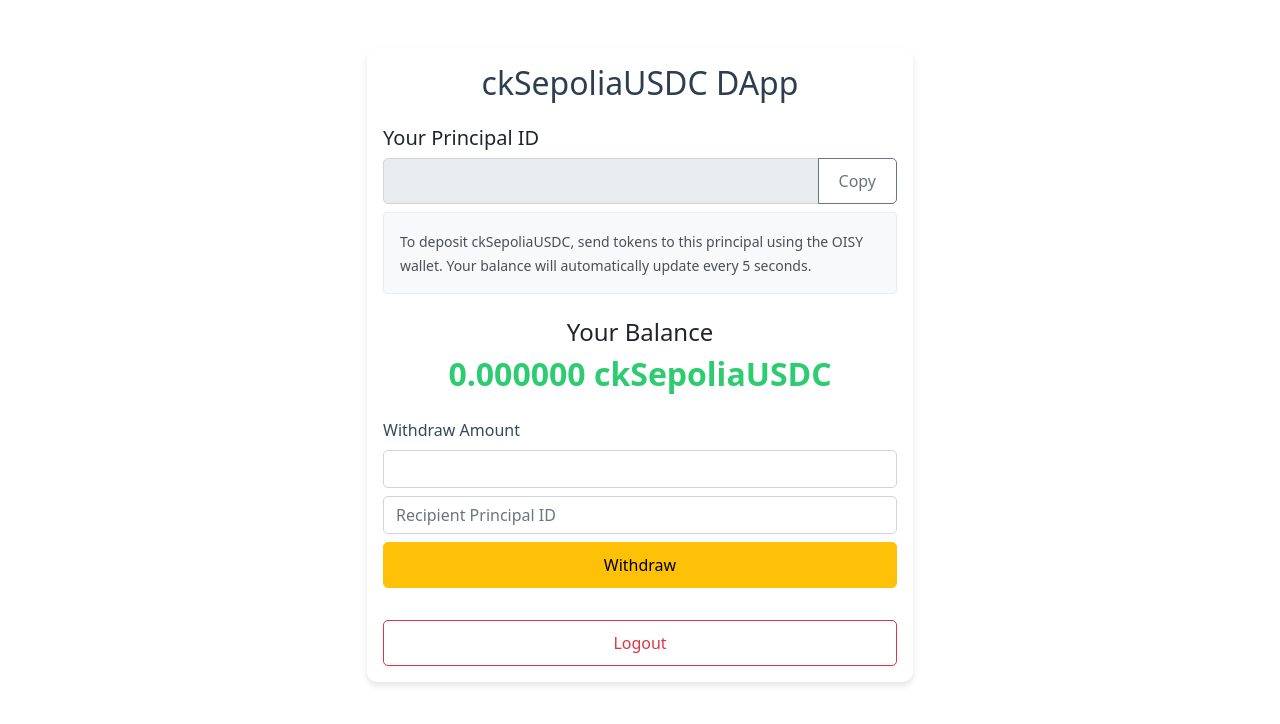
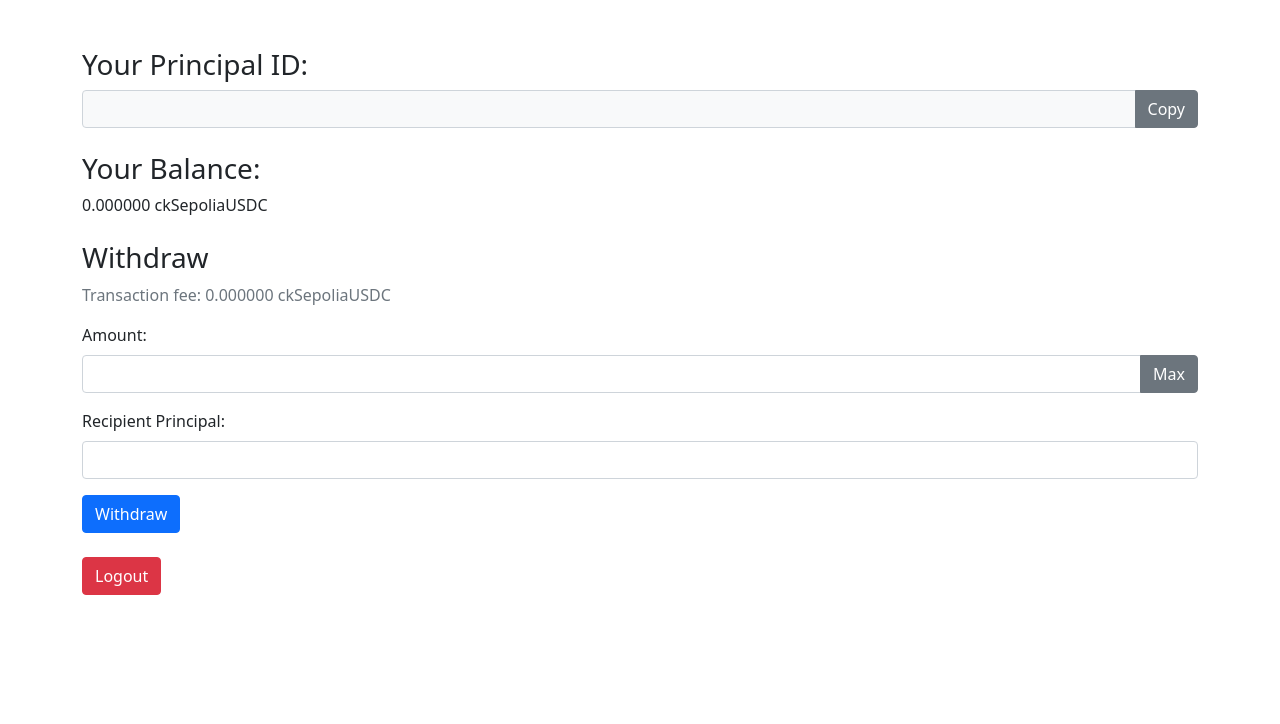
Before and after one commit to Caffeine-Gallery/icp-vault-01931b89b8bb, a website built with Vite: page frontend/index.html in a window 1280 px wide. Built offline with nearby package versions, Linux system fonts and the light colour scheme; what @dfinity/agent, @dfinity/auth-client would draw is missing.

Commit message:
01932029-79c2-7ccc-963a-b8bb2b8bc5ec

```diff
--- a/frontend/index.css
+++ b/frontend/index.css
@@ -1,69 +1,16 @@
-.card {
-    box-shadow: 0 4px 6px rgba(0, 0, 0, 0.1);
-    border: none;
-    border-radius: 10px;
+.loader-overlay {
+    position: fixed;
+    top: 0;
+    left: 0;
+    width: 100%;
+    height: 100%;
+    background: rgba(0, 0, 0, 0.5);
+    display: flex;
+    justify-content: center;
+    align-items: center;
+    z-index: 1000;
 }
 
-.card-title {
-    color: #2c3e50;
+.form-control:read-only {
+    background-color: #f8f9fa;
 }
-
-.btn {
-    border-radius: 5px;
-    padding: 10px 20px;
-}
-
-.form-control {
-    border-radius: 5px;
-}
-
-#balance {
-    color: #2ecc71;
-    font-weight: bold;
-}
-
-.spinner-border {
-    width: 3rem;
-    height: 3rem;
-    margin: 20px;
-}
-
-#loader {
-    position: absolute;
-    top: 50%;
-    left: 50%;
-    transform: translate(-50%, -50%);
-    background: rgba(255, 255, 255, 0.9);
-    padding: 20px;
-    border-radius: 10px;
-}
-
-.form-label {
-    font-weight: 500;
-    color: #34495e;
-}
-
-#principalId {
-    font-family: monospace;
-    font-size: 0.9rem;
-}
-
-.input-group {
-    margin-bottom: 0.5rem;
-}
-
-.alert-info {
-    background-color: #f8f9fa;
-    border-color: #e9ecef;
-    color: #495057;
-}
-
-input[type="number"]::-webkit-inner-spin-button,
-input[type="number"]::-webkit-outer-spin-button {
-    -webkit-appearance: none;
-    margin: 0;
-}
-
-input[type="number"] {
-    -moz-appearance: textfield;
-}
--- a/frontend/index.html
+++ b/frontend/index.html
@@ -3,64 +3,57 @@
 <head>
     <meta charset="UTF-8">
     <meta name="viewport" content="width=device-width, initial-scale=1.0">
-    <title>ckSepoliaUSDC DApp</title>
+    <title>Token DApp</title>
     <link href="https://cdn.jsdelivr.net/npm/bootstrap@5.1.3/dist/css/bootstrap.min.css" rel="stylesheet">
     <link href="index.css" rel="stylesheet">
 </head>
 <body>
-    <div class="container">
-        <div class="row justify-content-center mt-5">
-            <div class="col-md-6">
-                <div class="card">
-                    <div class="card-body">
-                        <h2 class="card-title text-center mb-4">ckSepoliaUSDC DApp</h2>
-
-                        <div id="loginSection" class="text-center">
+    <div class="container mt-5">
+        <div id="loginSection">
             <button id="loginButton" class="btn btn-primary">Login with Internet Identity</button>
         </div>
 
         <div id="mainSection" class="d-none">
             <div class="mb-4">
-                                <h5>Your Principal ID</h5>
+                <h3>Your Principal ID:</h3>
                 <div class="input-group">
-                                    <input type="text" class="form-control" id="principalId" readonly>
-                                    <button class="btn btn-outline-secondary" type="button" id="copyPrincipalId">
-                                        Copy
-                                    </button>
-                                </div>
-                                <div class="alert alert-info mt-2">
-                                    <small>
-                                        To deposit ckSepoliaUSDC, send tokens to this principal using the OISY wallet.
-                                        Your balance will automatically update every 5 seconds.
-                                    </small>
+                    <input type="text" id="principalId" class="form-control" readonly>
+                    <button id="copyPrincipalId" class="btn btn-secondary">Copy</button>
                 </div>
             </div>
 
-                            <div class="mb-4 text-center">
-                                <h4>Your Balance</h4>
-                                <p id="balance" class="h2">0 ckSepoliaUSDC</p>
+            <div class="mb-4">
+                <h3>Your Balance:</h3>
+                <p id="balance">Loading...</p>
             </div>
 
+            <div class="mb-4">
+                <h3>Withdraw</h3>
+                <p id="feeInfo" class="text-muted">Loading fee information...</p>
                 <div class="mb-3">
-                                <label for="withdrawAmount" class="form-label">Withdraw Amount</label>
-                                <input type="number" class="form-control" id="withdrawAmount" min="0">
-                                <input type="text" class="form-control mt-2" id="recipientPrincipal" placeholder="Recipient Principal ID">
-                                <button id="withdrawButton" class="btn btn-warning w-100 mt-2">Withdraw</button>
+                    <label for="withdrawAmount" class="form-label">Amount:</label>
+                    <div class="input-group">
+                        <input type="number" id="withdrawAmount" class="form-control" step="0.000001" min="0">
+                        <button id="maxAmount" class="btn btn-secondary">Max</button>
+                    </div>
+                </div>
+                <div class="mb-3">
+                    <label for="recipientPrincipal" class="form-label">Recipient Principal:</label>
+                    <input type="text" id="recipientPrincipal" class="form-control">
+                </div>
+                <button id="withdrawButton" class="btn btn-primary">Withdraw</button>
             </div>
 
-                            <button id="logoutButton" class="btn btn-outline-danger w-100 mt-3">Logout</button>
+            <button id="logoutButton" class="btn btn-danger">Logout</button>
+        </div>
     </div>
 
-                        <div id="loader" class="text-center d-none">
-                            <div class="spinner-border text-primary" role="status">
+    <div id="loader" class="loader-overlay d-none">
+        <div class="spinner-border text-light" role="status">
             <span class="visually-hidden">Loading...</span>
         </div>
     </div>
-                    </div>
-                </div>
-            </div>
-        </div>
-    </div>
+
     <script type="module" src="index.js"></script>
 </body>
 </html>
--- a/frontend/index.js
+++ b/frontend/index.js
@@ -7,6 +7,9 @@
 let identity;
 let actor;
 let balanceInterval;
+let feeInterval;
+let currentBalance = 0n;
+let currentFee = 0n;
 
 const loginButton = document.getElementById("loginButton");
 const logoutButton = document.getElementById("logoutButton");
@@ -17,6 +20,9 @@
 const withdrawButton = document.getElementById("withdrawButton");
 const principalIdInput = document.getElementById("principalId");
 const copyPrincipalIdButton = document.getElementById("copyPrincipalId");
+const maxAmountButton = document.getElementById("maxAmount");
+const feeInfoElement = document.getElementById("feeInfo");
+const withdrawAmountInput = document.getElementById("withdrawAmount");
 
 const isLocalhost = window.location.hostname === "localhost" || window.location.hostname === "127.0.0.1";
 const host = isLocalhost ? "http://localhost:4943" : "https://icp0.io";
@@ -73,12 +79,22 @@
         principalIdInput.value = principal.toString();
 
         actor = await initActor(identity);
+        await actor.updateFee();
         await updateBalance();
+        await updateFee();
 
         if (balanceInterval) {
             clearInterval(balanceInterval);
         }
         balanceInterval = setInterval(updateBalance, 5000);
+
+        if (feeInterval) {
+            clearInterval(feeInterval);
+        }
+        feeInterval = setInterval(async () => {
+            await actor.updateFee();
+            await updateFee();
+        }, 300000); // Update fee every 5 minutes
     } catch (e) {
         console.error("Failed during authentication:", e);
         alert("Failed to initialize the application. Please try logging in again.");
@@ -90,7 +106,6 @@
 function formatBalance(rawBalance) {
     const decimals = 6;
     const balance = Number(rawBalance) / Math.pow(10, decimals);
-    console.log("Raw balance:", rawBalance.toString(), "Formatted balance:", balance);
     return new Intl.NumberFormat('en-US', {
         minimumFractionDigits: decimals,
         maximumFractionDigits: decimals,
@@ -104,13 +119,32 @@
     }
 
     try {
-        const balance = await actor.getBalance();
-        console.log("Retrieved balance:", balance.toString());
-        balanceElement.textContent = `${formatBalance(balance)} ckSepoliaUSDC`;
+        currentBalance = await actor.getBalance();
+        balanceElement.textContent = `${formatBalance(currentBalance)} ckSepoliaUSDC`;
     } catch (e) {
         console.error("Failed to get balance:", e);
     }
 }
+
+async function updateFee() {
+    if (!actor) return;
+    try {
+        currentFee = await actor.getFee();
+        feeInfoElement.textContent = `Transaction fee: ${formatBalance(currentFee)} ckSepoliaUSDC`;
+    } catch (e) {
+        console.error("Failed to get fee:", e);
+        feeInfoElement.textContent = "Failed to load fee information";
+    }
+}
+
+maxAmountButton.addEventListener("click", () => {
+    if (currentBalance > currentFee) {
+        const maxAmount = Number(currentBalance - currentFee) / Math.pow(10, 6);
+        withdrawAmountInput.value = maxAmount.toFixed(6);
+    } else {
+        alert("Insufficient balance to cover the fee");
+    }
+});
 
 loginButton.addEventListener("click", async () => {
     showLoader();
@@ -130,6 +164,9 @@
     if (balanceInterval) {
         clearInterval(balanceInterval);
     }
+    if (feeInterval) {
+        clearInterval(feeInterval);
+    }
     await authClient.logout();
     actor = null;
     mainSection.classList.add("d-none");
@@ -143,7 +180,7 @@
         return;
     }
 
-    const amountInput = document.getElementById("withdrawAmount").value;
+    const amountInput = withdrawAmountInput.value;
     if (!amountInput || parseFloat(amountInput) <= 0) {
         alert("Please enter a valid amount");
         return;
@@ -155,6 +192,11 @@
 
     if (!recipientPrincipal) {
         alert("Please enter a recipient principal");
+        return;
+    }
+
+    if (amount + currentFee > currentBalance) {
+        alert("Insufficient balance including fee");
         return;
     }
 
--- a/src/declarations/backend/backend.did.d.ts
+++ b/src/declarations/backend/backend.did.d.ts
@@ -6,6 +6,8 @@
   { 'err' : string };
 export interface TokenDApp {
   'getBalance' : ActorMethod<[], bigint>,
+  'getFee' : ActorMethod<[], bigint>,
+  'updateFee' : ActorMethod<[], undefined>,
   'withdraw' : ActorMethod<[Principal, bigint], Result>,
 }
 export interface _SERVICE extends TokenDApp {}
--- a/src/declarations/backend/backend.did.js
+++ b/src/declarations/backend/backend.did.js
@@ -2,6 +2,8 @@
   const Result = IDL.Variant({ 'ok' : IDL.Null, 'err' : IDL.Text });
   const TokenDApp = IDL.Service({
     'getBalance' : IDL.Func([], [IDL.Nat], []),
+    'getFee' : IDL.Func([], [IDL.Nat], ['query']),
+    'updateFee' : IDL.Func([], [], []),
     'withdraw' : IDL.Func([IDL.Principal, IDL.Nat], [Result], []),
   });
   return TokenDApp;
```
Also changed, not shown: 2 other files. Lines whose indentation alone changed are shown as unchanged.
